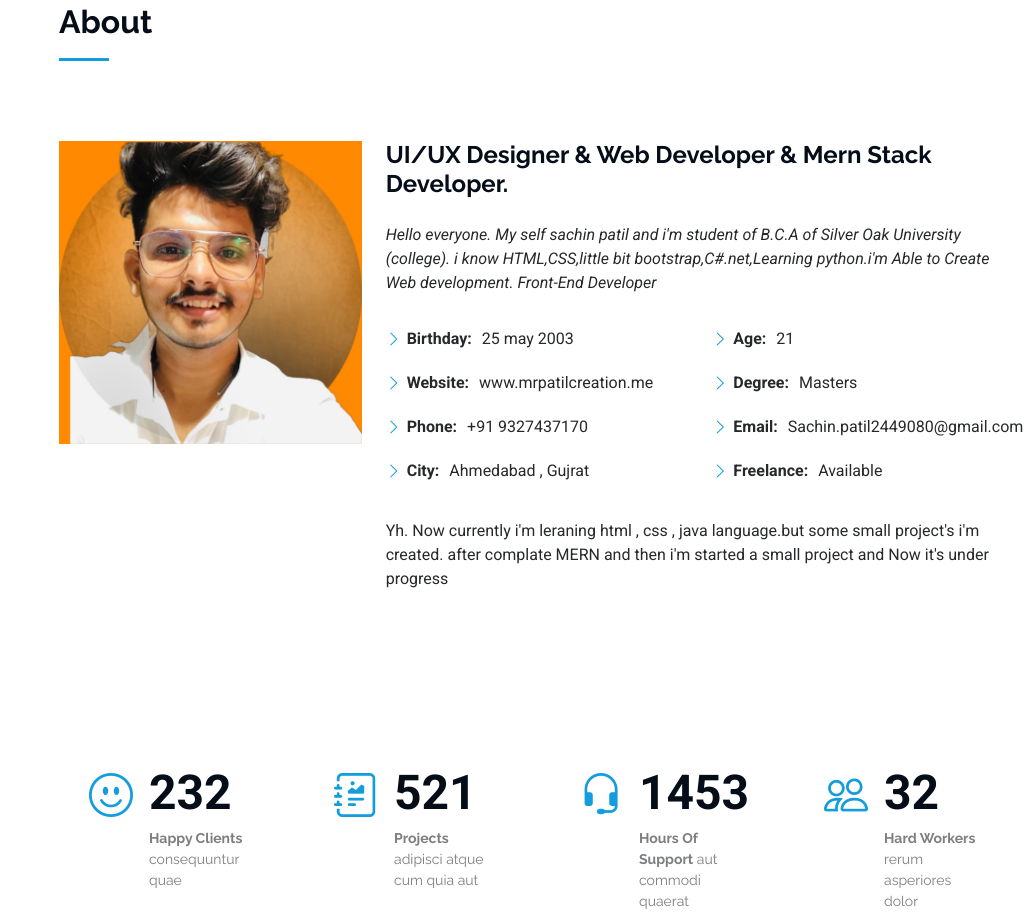
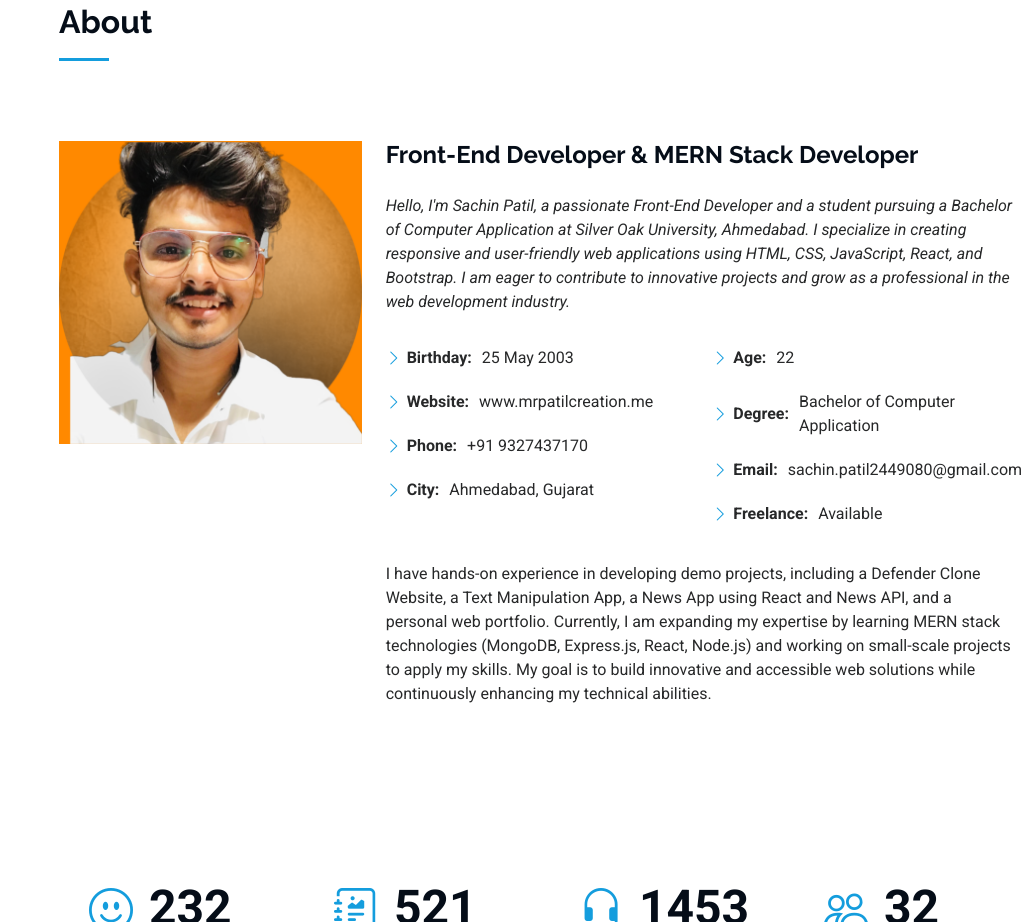
Before and after one commit to SACHIN-CREATION/My_portfolio, a plain HTML site: page index.html in a window 1280 px wide. Shown: the part 857-1779 px from the top of the page, without its empty margins (253-1280 px from the left). Drawn offline with Linux system fonts and the light colour scheme.

Commit message:
Update index.html

```diff
--- a/index.html
+++ b/index.html
@@ -89,9 +89,6 @@
       <!-- Section Title -->
       <div class="container section-title" data-aos="fade-up">
         <h2>About</h2>
-        <!-- <p>Hay<br> My Name Is sachin patil And I'm a Web Developer I'm Student Of B.C.A In Silver Oak University
-          I Want To Become A <abbr title="Chief Information Security Officer">web developer</abbr> ...!
-          </p> -->
       </div><!-- End Section Title -->
 
       <div class="container" data-aos="fade-up" data-aos-delay="100">
@@ -101,37 +98,30 @@
             <img src="assets/img/profile-pic (1) copy.png" class="img-fluid" alt="">
           </div>
           <div class="col-lg-8 content">
-            <h2>UI/UX Designer &amp; Web Developer &amp; Mern Stack Developer.</h2>
+            <h2>Front-End Developer & MERN Stack Developer</h2>
             <p class="fst-italic py-3">
-              Hello everyone. My self sachin patil and i'm student of B.C.A of Silver Oak University (college).
-              i know HTML,CSS,little bit bootstrap,C#.net,Learning python.i'm Able to Create Web development.
-              Front-End Developer
+              Hello, I'm Sachin Patil, a passionate Front-End Developer and a student pursuing a Bachelor of Computer Application at Silver Oak University, Ahmedabad. I specialize in creating responsive and user-friendly web applications using HTML, CSS, JavaScript, React, and Bootstrap. I am eager to contribute to innovative projects and grow as a professional in the web development industry.
             </p>
             <div class="row">
               <div class="col-lg-6">
                 <ul>
-                  <li><i class="bi bi-chevron-right"></i> <strong>Birthday:</strong> <span>25 may 2003</span></li>
-                  <li><i class="bi bi-chevron-right"></i> <strong>Website:</strong> <span>www.mrpatilcreation.me</span>
-                  </li>
+                  <li><i class="bi bi-chevron-right"></i> <strong>Birthday:</strong> <span>25 May 2003</span></li>
+                  <li><i class="bi bi-chevron-right"></i> <strong>Website:</strong> <span>www.mrpatilcreation.me</span></li>
                   <li><i class="bi bi-chevron-right"></i> <strong>Phone:</strong> <span>+91 9327437170</span></li>
-                  <li><i class="bi bi-chevron-right"></i> <strong>City:</strong> <span>Ahmedabad , Gujrat</span></li>
+                  <li><i class="bi bi-chevron-right"></i> <strong>City:</strong> <span>Ahmedabad, Gujarat</span></li>
                 </ul>
               </div>
               <div class="col-lg-6">
                 <ul>
-                  <li><i class="bi bi-chevron-right"></i> <strong>Age:</strong> <span>21</span></li>
-                  <li><i class="bi bi-chevron-right"></i> <strong>Degree:</strong> <span>Masters</span></li>
-                  <li><i class="bi bi-chevron-right"></i> <strong>Email:</strong>
-                    <span>Sachin.patil2449080@gmail.com</span>
-                  </li>
+                  <li><i class="bi bi-chevron-right"></i> <strong>Age:</strong> <span>22</span></li>
+                  <li><i class="bi bi-chevron-right"></i> <strong>Degree:</strong> <span>Bachelor of Computer Application</span></li>
+                  <li><i class="bi bi-chevron-right"></i> <strong>Email:</strong> <span>sachin.patil2449080@gmail.com</span></li>
                   <li><i class="bi bi-chevron-right"></i> <strong>Freelance:</strong> <span>Available</span></li>
                 </ul>
               </div>
             </div>
             <p class="py-3">
-              Yh. Now currently i'm leraning html , css , java language.but some small project's i'm created.
-              after complate MERN and then i'm started a small project and
-              Now it's under progress
+              I have hands-on experience in developing demo projects, including a Defender Clone Website, a Text Manipulation App, a News App using React and News API, and a personal web portfolio. Currently, I am expanding my expertise by learning MERN stack technologies (MongoDB, Express.js, React, Node.js) and working on small-scale projects to apply my skills. My goal is to build innovative and accessible web solutions while continuously enhancing my technical abilities.
             </p>
           </div>
         </div>
```
